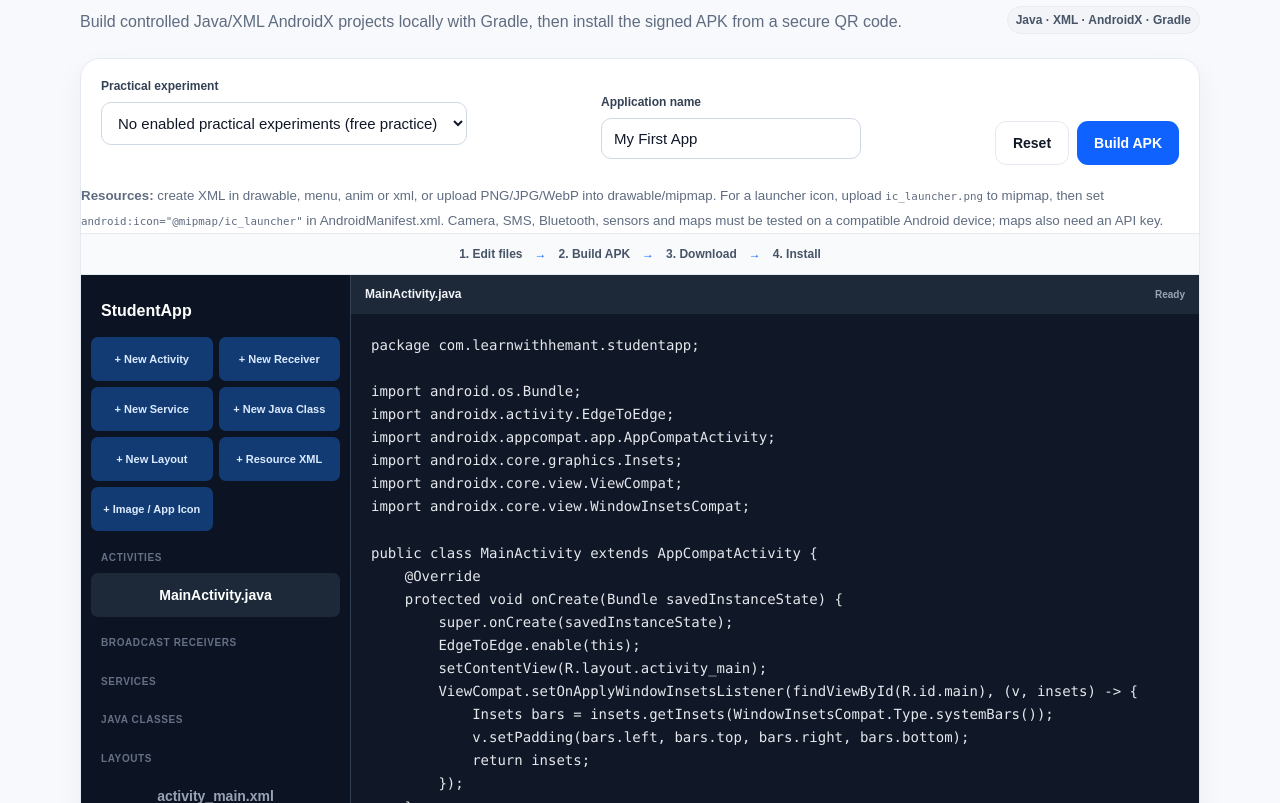
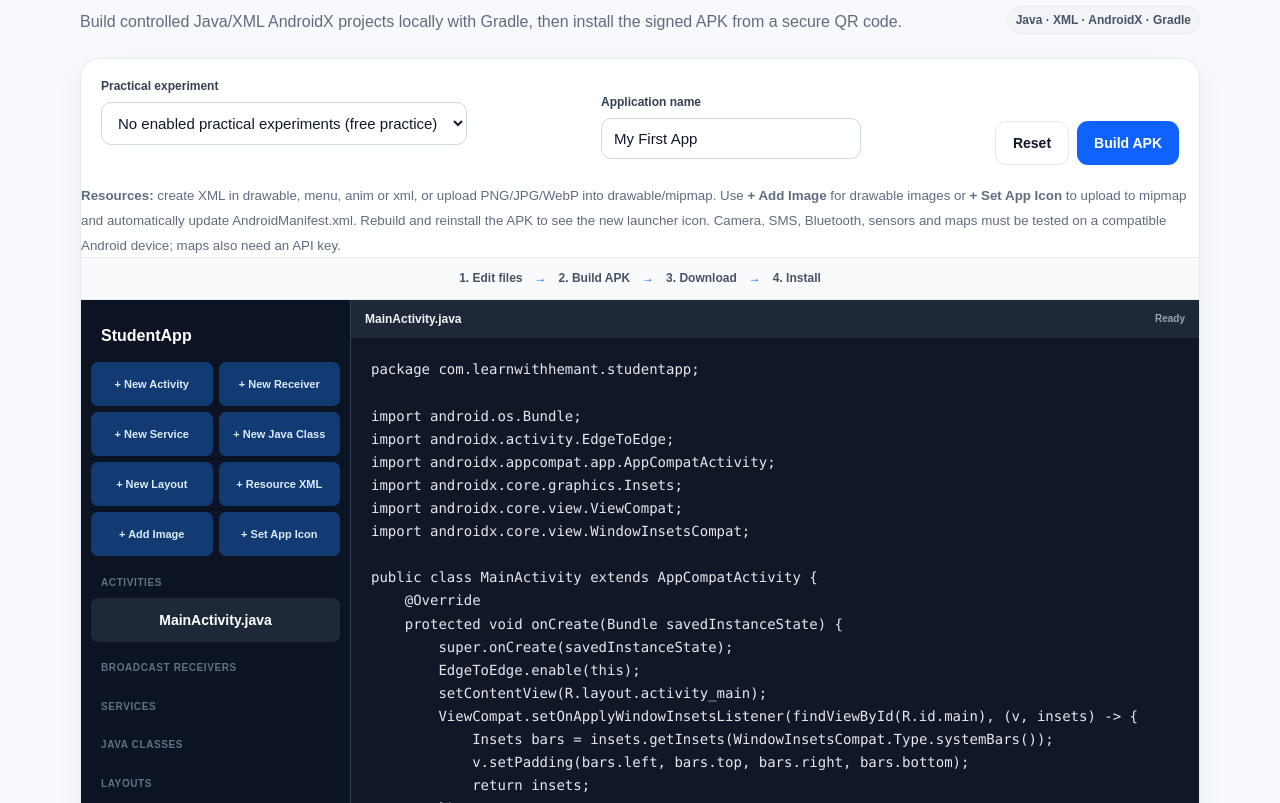
Before and after one commit to cshemant/HemantExamSystem, a Python web app: template templates/android_lab.html in a window 1280 px wide. Shown: the part 152-955 px from the top of the page. Run offline with Jinja, Linux system fonts and the light colour scheme; the template is opened without the code that fills it, so the values that code supplies are empty.

Commit message:
manifes file

```diff
--- a/static/android_lab.js
+++ b/static/android_lab.js
@@ -89,8 +89,44 @@ public class MainActivity extends AppCompatActivity {
   $('android-new-class').onclick=()=>addJava('java_class','Java class name:','Utility',helper);
   $('android-new-layout').onclick=()=>{save();if(Object.keys(project.layouts).length>=15)return alert('Maximum 15 layouts allowed.');const name=xmlName(prompt('Layout filename:','activity_second'));if(!name)return alert('Use lowercase letters, numbers and underscores.');const file=name+'.xml';if(project.layouts[file])return alert('That layout already exists.');project.layouts[file]=`<?xml version="1.0" encoding="utf-8"?>\n<LinearLayout xmlns:android="http://schemas.android.com/apk/res/android" android:layout_width="match_parent" android:layout_height="match_parent" android:gravity="center">\n    <TextView android:layout_width="wrap_content" android:layout_height="wrap_content" android:text="${name}" />\n</LinearLayout>`;select('layout',file);};
   $('android-new-resource').onclick=()=>{save();const folder=prompt('Resource folder: drawable, mipmap, raw, xml, anim, animator, menu or font','drawable');if(!folder||!project.resources[folder])return alert('Choose a supported resource folder.');const filename=xmlName(prompt('Resource XML filename (without .xml):','custom_background'));if(!filename)return alert('Use lowercase letters, numbers and underscores.');const file=filename+'.xml';if(project.resources[folder][file])return alert('That file already exists.');project.resources[folder][file]=folder==='drawable'?'<shape xmlns:android="http://schemas.android.com/apk/res/android" android:shape="rectangle">\n    <solid android:color="#6750A4" />\n</shape>':folder==='mipmap'?'<adaptive-icon xmlns:android="http://schemas.android.com/apk/res/android">\n    <background android:drawable="@color/purple_500" />\n    <foreground android:drawable="@drawable/ic_launcher_foreground" />\n</adaptive-icon>':'<?xml version="1.0" encoding="utf-8"?>\n<resources />';select(folder,file);};
-  $('android-upload-image').onclick=()=>{$('android-image-file').click();};
-  $('android-image-file').onchange=async e=>{const file=e.target.files[0];if(!file)return;save();const folder=prompt('Image resource folder (drawable or mipmap)','drawable');if(!['drawable','mipmap','raw'].includes(folder))return alert('Choose drawable, mipmap, or raw.');const ext=(file.name.split('.').pop()||'').toLowerCase();if(!['png','jpg','jpeg','webp'].includes(ext)||!['image/png','image/jpeg','image/webp'].includes(file.type))return alert('Upload PNG, JPG, or WebP images only.');if(file.size>350000)return alert('Image must be under 350 KB. Resize or compress it first.');const base=prompt('Resource filename (without extension)',file.name.replace(/\.[^.]+$/,'').toLowerCase().replace(/[^a-z0-9_]/g,'_'));if(!base||!(/^[a-z][a-z0-9_]{0,49}$/).test(base))return alert('Use a lowercase resource name.');const name=base+'.'+ext;const encoded=await new Promise((resolve,reject)=>{const reader=new FileReader();reader.onload=()=>resolve(String(reader.result).split(',')[1]);reader.onerror=reject;reader.readAsDataURL(file);});project.resources[folder][name]=encoded;selected={type:folder,name};editor.value='[Image asset — upload a new image to replace this file]';editor.readOnly=true;title.textContent='res/'+folder+'/'+name;renderTree();e.target.value='';};
+  // Both upload actions use the same resource transport already supported by the APK worker.
+  // Only the dedicated launcher-icon action is allowed to edit the manifest automatically.
+  let imageMode='drawable';
+  $('android-upload-image').onclick=()=>{imageMode='drawable';$('android-image-file').click();};
+  $('android-set-icon').onclick=()=>{imageMode='launcher';$('android-image-file').click();};
+  function setLauncherIcon(name){
+    const resource='@mipmap/'+name.replace(/\.(png|jpe?g|webp)$/i,'');
+    const opening=project.manifest.match(/<application\b[^>]*>/i);
+    if(!opening)throw Error('AndroidManifest.xml has no <application> tag. Add the tag before setting an app icon.');
+    let tag=opening[0];
+    if(/\bandroid:icon\s*=/.test(tag))tag=tag.replace(/\bandroid:icon\s*=\s*(["']).*?\1/i,'android:icon="'+resource+'"');
+    else tag=tag.replace(/>$/,' android:icon="'+resource+'">');
+    // Set both normal and round launcher icons. Other application attributes are untouched.
+    if(/\bandroid:roundIcon\s*=/.test(tag))tag=tag.replace(/\bandroid:roundIcon\s*=\s*(["']).*?\1/i,'android:roundIcon="'+resource+'"');
+    else tag=tag.replace(/>$/,' android:roundIcon="'+resource+'">');
+    project.manifest=project.manifest.replace(opening[0],tag);
+  }
+  $('android-image-file').onchange=async e=>{
+    const file=e.target.files[0];if(!file)return;
+    const mode=imageMode;e.target.value='';save();
+    const ext=(file.name.split('.').pop()||'').toLowerCase();
+    if(!['png','jpg','jpeg','webp'].includes(ext)||!['image/png','image/jpeg','image/webp'].includes(file.type))return alert('Upload PNG, JPG, or WebP images only.');
+    if(file.size>350000)return alert('Image must be under 350 KB. Resize or compress it first.');
+    const folder=mode==='launcher'?'mipmap':'drawable';
+    const suggested=mode==='launcher'?'ic_launcher':file.name.replace(/\.[^.]+$/,'').toLowerCase().replace(/[^a-z0-9_]/g,'_');
+    const base=prompt(mode==='launcher'?'Launcher icon name (without extension):':'Image resource name (without extension):',suggested);
+    if(base===null)return;
+    if(!(/^[a-z][a-z0-9_]{0,49}$/).test(base))return alert('Use lowercase letters, numbers and underscores; start with a letter.');
+    const name=base+'.'+ext;
+    if(project.resources[folder][name]&&!confirm('Replace existing res/'+folder+'/'+name+'?'))return;
+    if(mode==='launcher'&&!/<application\b[^>]*>/i.test(project.manifest))return alert('AndroidManifest.xml needs an <application> tag before the launcher icon can be set.');
+    try{
+      const encoded=await new Promise((resolve,reject)=>{const reader=new FileReader();reader.onload=()=>resolve(String(reader.result).split(',')[1]);reader.onerror=reject;reader.readAsDataURL(file);});
+      project.resources[folder][name]=encoded;
+      if(mode==='launcher'){setLauncherIcon(name);select('manifest','AndroidManifest.xml');status.textContent='Launcher icon set — rebuild APK';}
+      else{select(folder,name);status.textContent='Image added to res/drawable';}
+    }catch(error){alert('Unable to read image: '+error.message);}
+  };
   $('android-rename-file').onclick=()=>{save();const old=selected.name;if(['activity','receiver','service','java_class'].includes(selected.type)){const name=javaName(prompt('New Java class name:',old.slice(0,-5)));if(!name)return;const file=name+'.java';if(javaExists(file)&&file!==old)return alert('That Java filename already exists.');const target=bucket(selected.type);target[file]=target[old].replace(new RegExp(`\\bpublic\\s+class\\s+${old.slice(0,-5)}\\b`),`public class ${name}`);delete target[old];if(selected.type!=='java_class')project.manifest=project.manifest.replace(new RegExp(`\\.${old.slice(0,-5)}(?=["'])`,'g'),'.'+name);selected.name=file;}else if(selected.type==='layout'||project.resources[selected.type]){const name=xmlName(prompt('New XML filename:',old.slice(0,-4)));if(!name)return;const file=name+'.xml';const target=bucket(selected.type);if(target[file]&&file!==old)return alert('That XML filename already exists.');target[file]=target[old];delete target[old];if(selected.type==='layout'){for(const group of ['activities','receivers','services','java_classes'])for(const key of Object.keys(project[group]))project[group][key]=project[group][key].replace(new RegExp(`R\\.layout\\.${old.slice(0,-4)}\\b`,'g'),'R.layout.'+name);}selected.name=file;}editor.value=content();editor.readOnly=false;title.textContent=selected.name;renderTree();};
   $('android-delete-file').onclick=()=>{save();if(!confirm(`Delete ${selected.name}?`))return;const old=selected.name;if(['activity','receiver','service'].includes(selected.type)){removeManifest({activity:'activity',receiver:'receiver',service:'service'}[selected.type],old.slice(0,-5));}delete bucket(selected.type)[old];selected={type:'activity',name:'MainActivity.java'};editor.value=content();editor.readOnly=false;title.textContent=selected.name;renderTree();};
   editor.onkeydown=e=>{if(e.key==='Tab'){e.preventDefault();editor.setRangeText('    ',editor.selectionStart,editor.selectionEnd,'end');}};
--- a/templates/android_lab.html
+++ b/templates/android_lab.html
@@ -15,10 +15,10 @@
     <label>Application name<input id="android-app-name" maxlength="40" value="My First App"></label>
     <div class="actions"><button class="btn secondary" type="button" id="android-reset">Reset</button><button class="btn" type="button" id="android-build">Build APK</button></div>
   </div>
-  <p class="muted"><small><strong>Resources:</strong> create XML in drawable, menu, anim or xml, or upload PNG/JPG/WebP into drawable/mipmap. For a launcher icon, upload <code>ic_launcher.png</code> to mipmap, then set <code>android:icon="@mipmap/ic_launcher"</code> in AndroidManifest.xml. Camera, SMS, Bluetooth, sensors and maps must be tested on a compatible Android device; maps also need an API key.</small></p>
+  <p class="muted"><small><strong>Resources:</strong> create XML in drawable, menu, anim or xml, or upload PNG/JPG/WebP into drawable/mipmap. Use <strong>+ Add Image</strong> for drawable images or <strong>+ Set App Icon</strong> to upload to mipmap and automatically update AndroidManifest.xml. Rebuild and reinstall the APK to see the new launcher icon. Camera, SMS, Bluetooth, sensors and maps must be tested on a compatible Android device; maps also need an API key.</small></p>
   <div class="android-flow"><span>1. Edit files</span><b>→</b><span>2. Build APK</span><b>→</b><span>3. Download</span><b>→</b><span>4. Install</span></div>
   <div class="android-workspace">
-    <aside class="android-files"><strong>StudentApp</strong><div class="android-file-actions"><button type="button" id="android-new-activity">+ New Activity</button><button type="button" id="android-new-receiver">+ New Receiver</button><button type="button" id="android-new-service">+ New Service</button><button type="button" id="android-new-class">+ New Java Class</button><button type="button" id="android-new-layout">+ New Layout</button><button type="button" id="android-new-resource">+ Resource XML</button><button type="button" id="android-upload-image">+ Image / App Icon</button><input type="file" id="android-image-file" accept="image/png,image/jpeg,image/webp" hidden></div><div id="android-file-tree"></div><div class="android-selected-actions"><button type="button" id="android-rename-file">Rename</button><button type="button" id="android-delete-file">Delete</button></div><small id="android-file-counts">1/10 activities · 1/15 layouts</small></aside>
+    <aside class="android-files"><strong>StudentApp</strong><div class="android-file-actions"><button type="button" id="android-new-activity">+ New Activity</button><button type="button" id="android-new-receiver">+ New Receiver</button><button type="button" id="android-new-service">+ New Service</button><button type="button" id="android-new-class">+ New Java Class</button><button type="button" id="android-new-layout">+ New Layout</button><button type="button" id="android-new-resource">+ Resource XML</button><button type="button" id="android-upload-image">+ Add Image</button><button type="button" id="android-set-icon">+ Set App Icon</button><input type="file" id="android-image-file" accept="image/png,image/jpeg,image/webp" hidden></div><div id="android-file-tree"></div><div class="android-selected-actions"><button type="button" id="android-rename-file">Rename</button><button type="button" id="android-delete-file">Delete</button></div><small id="android-file-counts">1/10 activities · 1/15 layouts</small></aside>
     <div class="android-editor-pane"><div class="code-pane-title"><span id="android-current-file">MainActivity.java</span><small id="android-status">Ready</small></div><textarea id="android-source" spellcheck="false" autocomplete="off" autocapitalize="off" aria-label="Android source code"></textarea></div>
   </div>
   <div class="android-result"><div><strong>Build output</strong><small>APK files remain available for a limited time.</small></div><pre id="android-output" aria-live="polite">Select Build APK when your project is ready.</pre><div class="android-install-options"><a class="btn android-download" id="android-download" hidden>Download APK</a><div class="android-qr" id="android-qr" hidden><img id="android-qr-image" alt="Secure QR code for APK download"><div><strong>Scan with your Android phone</strong><small id="android-qr-expiry">This secure link expires in 30 minutes.</small></div></div></div><p id="android-install-help" hidden><strong>Install on phone:</strong> scan the QR with the phone camera, download the APK, open it and allow “Install unknown apps” if Android requests it.</p></div>
```
